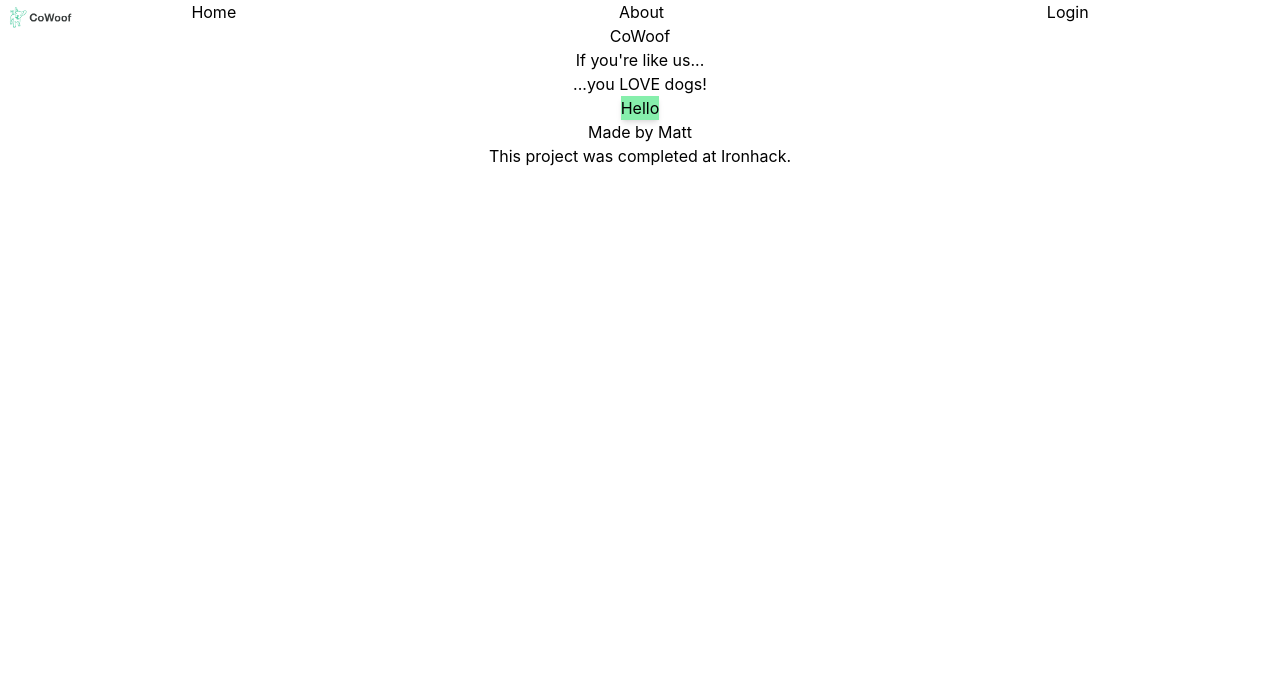
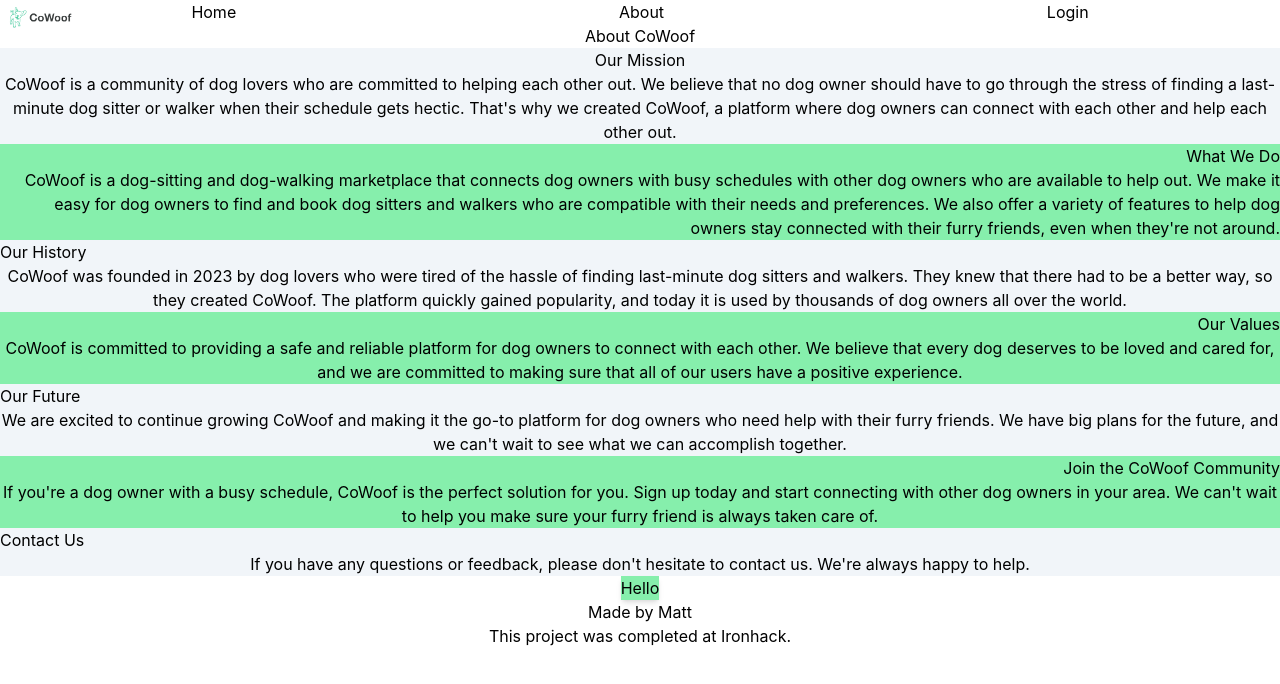
Before and after one commit to MatteKrebs/cowoof-client, a React (Create React App) app: page /about in a window 1280 px wide. Shown: the top 684 px of the page. Built offline with nearby package versions, Linux system fonts and the light colour scheme.

Commit message:
about page content

```diff
--- a/src/App.jsx
+++ b/src/App.jsx
@@ -2,6 +2,7 @@
 import HomePage from './pages/HomePage';
 import AboutPage from './pages/AboutPage';
 import LoginPage from './pages/LoginPage';
+import ProfilePage from './pages/ProfilePage';
 //import SignupPage1 from './components/SignupPage1';
 //import SignupPage from './pages/SignupPage';
 import ErrorPage from './pages/ErrorPage';
@@ -26,6 +27,7 @@
         <Route path="/about" element={<AboutPage />} />
         <Route path="/signup" element={<SignupCombined />} />
         <Route path="/login" element={<LoginPage />} />
+        <Route path='/profile' element={<ProfilePage />}/>
         <Route path="/pets" element={<PetsPage />} />
         <Route path="/newpet" element={<AddPet />} />
         <Route path='/owners' element={<OwnersPage />} />
--- /dev/null
+++ b/src/components/UserProfile.jsx
@@ -0,0 +1,38 @@
+import React from 'react';
+
+const UserProfile = ({ user }) => {
+  const {
+    name,
+    location,
+    availabilityToHelp,
+    availabilityNeeded,
+    profilePicture,
+    pets,
+  } = user;
+
+  return (
+    <div className="profile-container">
+      <div className="profile-picture">
+        <img src={profilePicture} alt="Profile" />
+      </div>
+      <div className="user-info">
+        <div className="top-right-info">
+          <h2>{name}</h2>
+          <p>Location: {location}</p>
+          <p>Availability to Help: {availabilityToHelp}</p>
+          <p>Availability Needed: {availabilityNeeded}</p>
+        </div>
+      </div>
+      <div className="pets-info">
+        <h2>Pets</h2>
+        <ul>
+          {pets.map((pet, index) => (
+            <li key={index}>{pet.name}</li>
+          ))}
+        </ul>
+      </div>
+    </div>
+  );
+};
+
+export default UserProfile;
--- a/src/pages/AboutPage.jsx
+++ b/src/pages/AboutPage.jsx
@@ -1,13 +1,53 @@
+import React from 'react';
+
 const AboutPage = () => {
-    return (
-        <div>
-            <h1>CoWoof</h1>
-            <div>
-                <h2>If you're like us...</h2>
-                <p>...you LOVE dogs! </p>
-            </div>
-        </div>
-    )
-}
+  return (
+    <div>
+      <h1>About CoWoof</h1>
+      <section className="border-solid bg-slate-100">
+        <h2 className="text-center">Our Mission</h2>
+        <p>
+          CoWoof is a community of dog lovers who are committed to helping each other out. We believe that no dog owner should have to go through the stress of finding a last-minute dog sitter or walker when their schedule gets hectic. That's why we created CoWoof, a platform where dog owners can connect with each other and help each other out.
+        </p>
+      </section>
+      <section className="bg-green-300">
+        <h2 className="text-right">What We Do</h2>
+        <p className='text-right'>
+          CoWoof is a dog-sitting and dog-walking marketplace that connects dog owners with busy schedules with other dog owners who are available to help out. We make it easy for dog owners to find and book dog sitters and walkers who are compatible with their needs and preferences. We also offer a variety of features to help dog owners stay connected with their furry friends, even when they're not around.
+        </p>
+      </section>
+      <section className="bg-slate-100">
+        <h2 className="text-left">Our History</h2>
+        <p>
+          CoWoof was founded in 2023 by dog lovers who were tired of the hassle of finding last-minute dog sitters and walkers. They knew that there had to be a better way, so they created CoWoof. The platform quickly gained popularity, and today it is used by thousands of dog owners all over the world.
+        </p>
+      </section>
+      <section className="bg-green-300">
+        <h2 className="text-right">Our Values</h2>
+        <p>
+          CoWoof is committed to providing a safe and reliable platform for dog owners to connect with each other. We believe that every dog deserves to be loved and cared for, and we are committed to making sure that all of our users have a positive experience.
+        </p>
+      </section>
+      <section className="bg-slate-100">
+        <h2 className="text-left">Our Future</h2>
+        <p>
+          We are excited to continue growing CoWoof and making it the go-to platform for dog owners who need help with their furry friends. We have big plans for the future, and we can't wait to see what we can accomplish together.
+        </p>
+      </section>
+      <section className="bg-green-300">
+        <h2 className="text-right">Join the CoWoof Community</h2>
+        <p>
+          If you're a dog owner with a busy schedule, CoWoof is the perfect solution for you. Sign up today and start connecting with other dog owners in your area. We can't wait to help you make sure your furry friend is always taken care of.
+        </p>
+      </section>
+      <section className="bg-slate-100">
+        <h2 className="text-left">Contact Us</h2>
+        <p>
+          If you have any questions or feedback, please don't hesitate to contact us. We're always happy to help.
+        </p>
+      </section>
+    </div>
+  );
+};
 
 export default AboutPage;
--- a/src/pages/ProfilePage.jsx
+++ b/src/pages/ProfilePage.jsx
@@ -1,11 +1,26 @@
-import React from "react";
+import React from 'react';
+import UserProfile from '../components/UserProfile';
 
 const ProfilePage = () => {
-    return (
-        <div>
-            Your Profile
-        </div>
-    )
-}
+  // Define a user object with the required properties
+  const user = {
+    userName: 'JohnDoe', // Make sure you have userName instead of name if that's what you're using
+    location: 'New York',
+    availabilityToHelp: 'Monday to Friday',
+    availabilityNeeded: 'Weekends',
+    profilePicture: 'path-to-profile-picture.jpg',
+    pets: [
+      { name: 'Buddy', type: 'Dog' },
+      { name: 'Whiskers', type: 'Cat' },
+    ],
+  };
+
+  return (
+    <div>
+      <h1>User Profile</h1>
+      <UserProfile user={user} /> {/* Pass the user object as a prop */}
+    </div>
+  );
+};
 
 export default ProfilePage;
--- a/src/pages/SignupCombined.jsx
+++ b/src/pages/SignupCombined.jsx
@@ -50,9 +50,9 @@
        [...prevForm,
       e.target.value]
      ))
-       }
-    };
-
+       } else {
+        setAvailabilityNeeded(availabilityNeeded.filter(time => time !== e.target.value));
+      }};
 
     const handleAvailabilityToHelpChange = (e) => {
         setAvailabilityToHelp(e.target.value);
@@ -271,7 +271,7 @@
                                             type="checkbox"
                                             name="availabilityToHelp"
                                             value={option}
-                                            // checked={availabilityToHelp.includes(option)}
+                                            checked={availabilityToHelp.includes(option)}
                                             onChange={handleAvailabilityToHelpChange}
                                             className="mr-2"
                                         />
```
